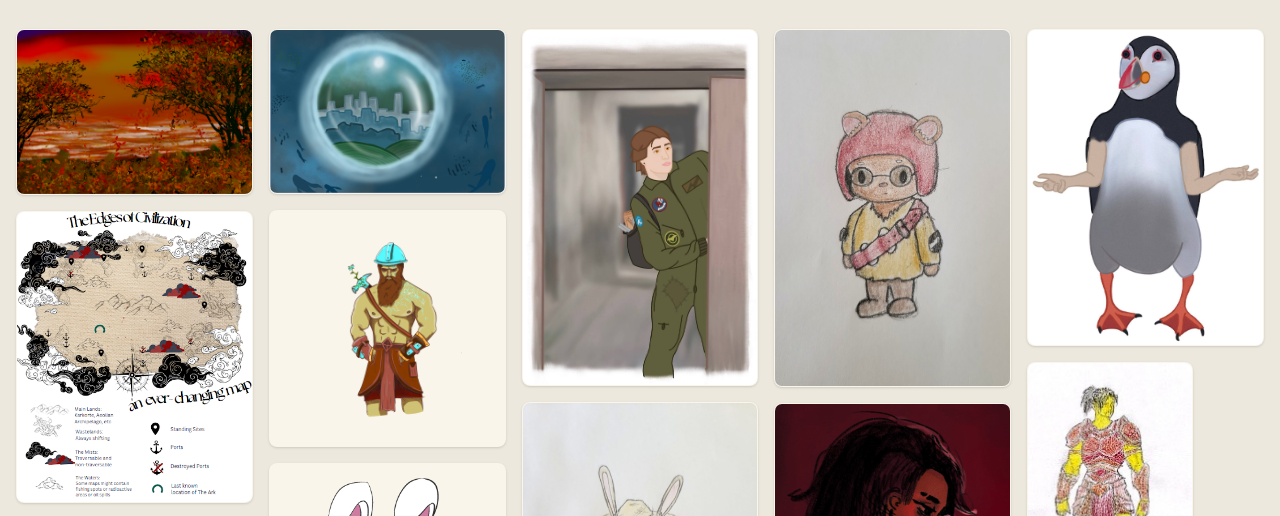
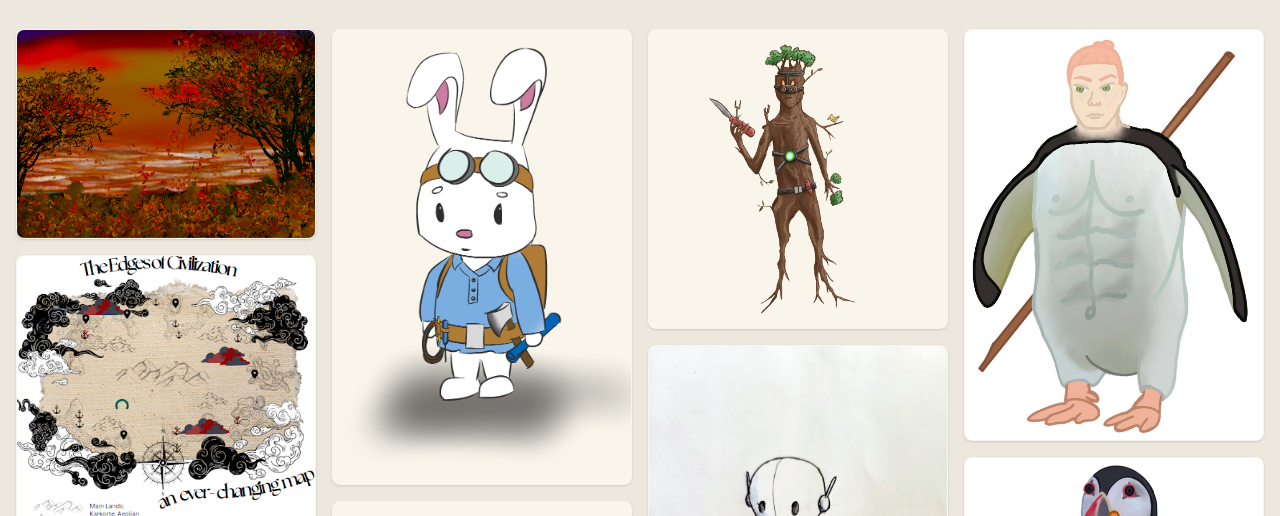
Before and after one commit to TidesOfChange/home, an Astro site: page /home/media in a window 1280 px wide. Shown: the part 243-759 px from the top of the page. Built offline with nearby package versions, Linux system fonts and the light colour scheme; Astro itself is replaced by a stand-in of ours.

Commit message:
Adjust column layout

```diff
--- a/src/pages/media.astro
+++ b/src/pages/media.astro
@@ -14,7 +14,7 @@ const images = await Astro.glob('../images/gallery/*');
     <p class="max-w-5xl text-center px-4">
       Immerse yourself in the world of Tides of Change through original artwork created by students. From vivid character designs to atmospheric landscapes, this gallery showcases the creativity and imagination that bring the world to life.
     </p>
-    <div class="container my-8 px-4 sm:columns-2 md:columns-3 lg:columns-4 xl:columns-5">
+    <div class="container my-8 px-4 sm:columns-2 md:columns-3 lg:columns-4">
       {
         images.map((image) => (
           <Image
```
